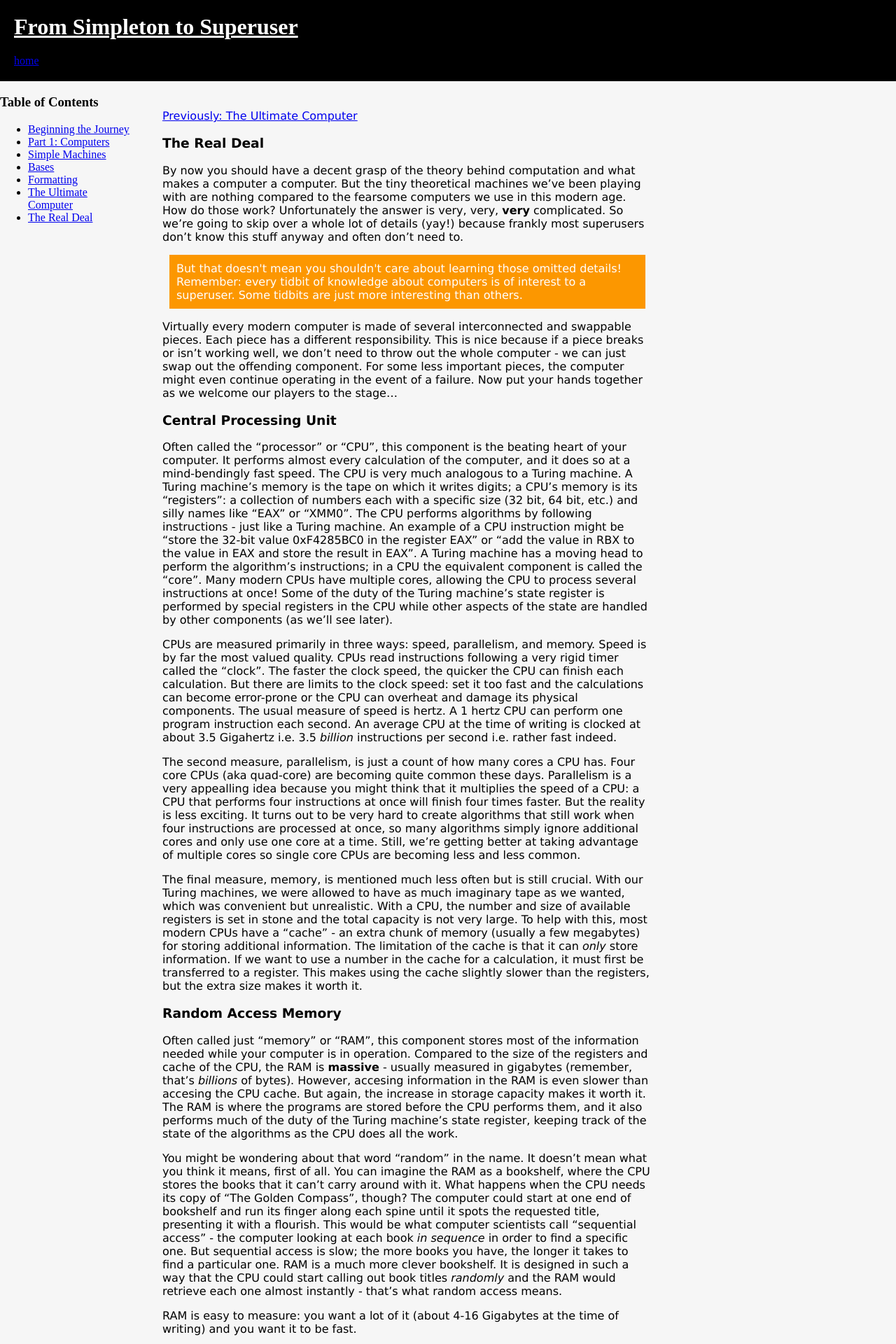
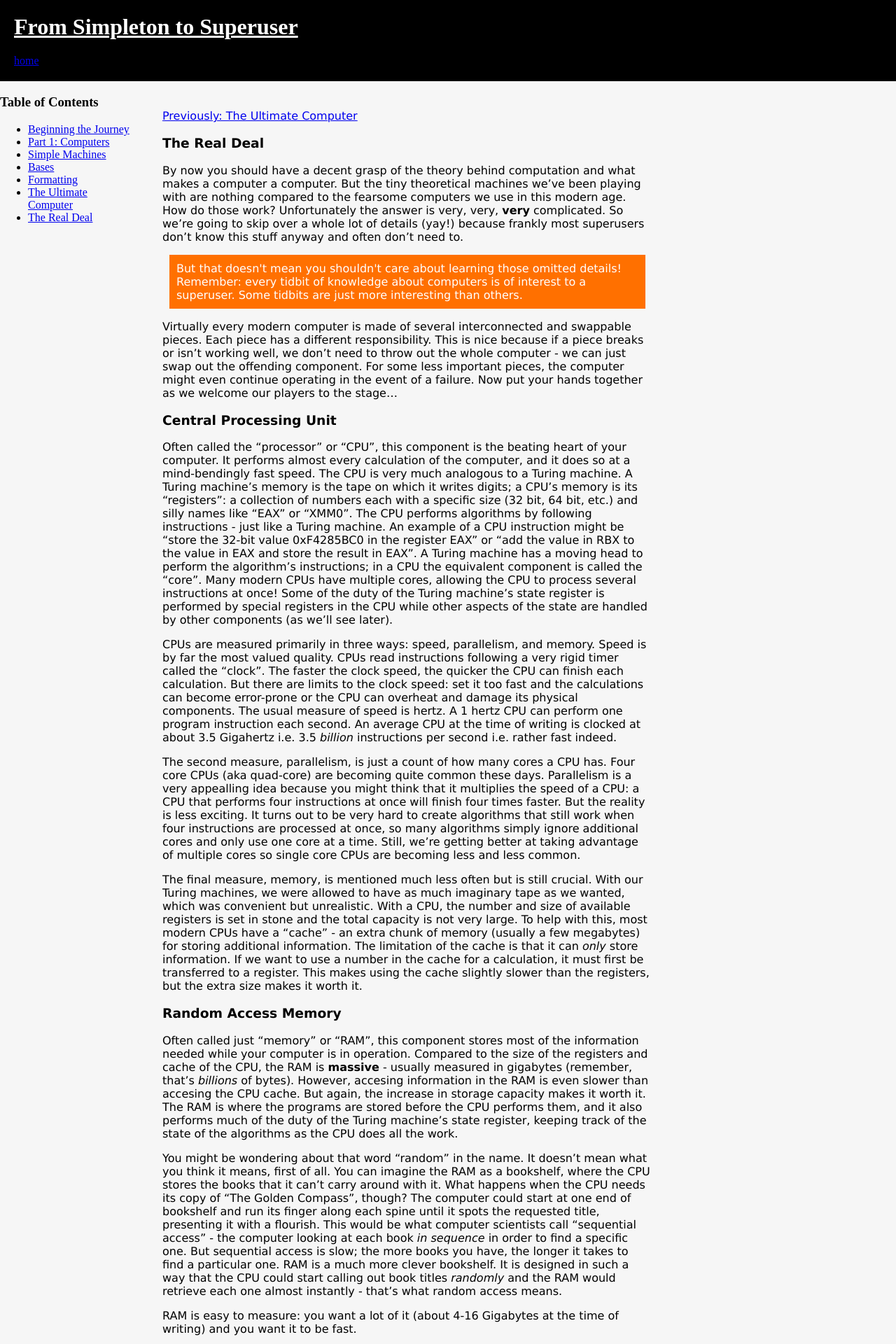
Before and after one commit to silverhammermba/superuser, a Jekyll site: the page built from _posts/2013-06-01-real.markdown, in a window 1280 px wide. Shown: the top 1920 px of the page at 70% size. Built offline with Jekyll 4.4.1, drawn with Linux system fonts in a browser that asks for light colours; Markdown is read by kramdown in place of the engine named in the settings.

Commit message:
Higher contrast note color

```diff
--- a/css/main.css
+++ b/css/main.css
@@ -60,7 +60,7 @@
 }
 
 .note {
-	background-color: #fc9700;
+	background-color: #ff7000;
 }
 
 .deeper {
```
